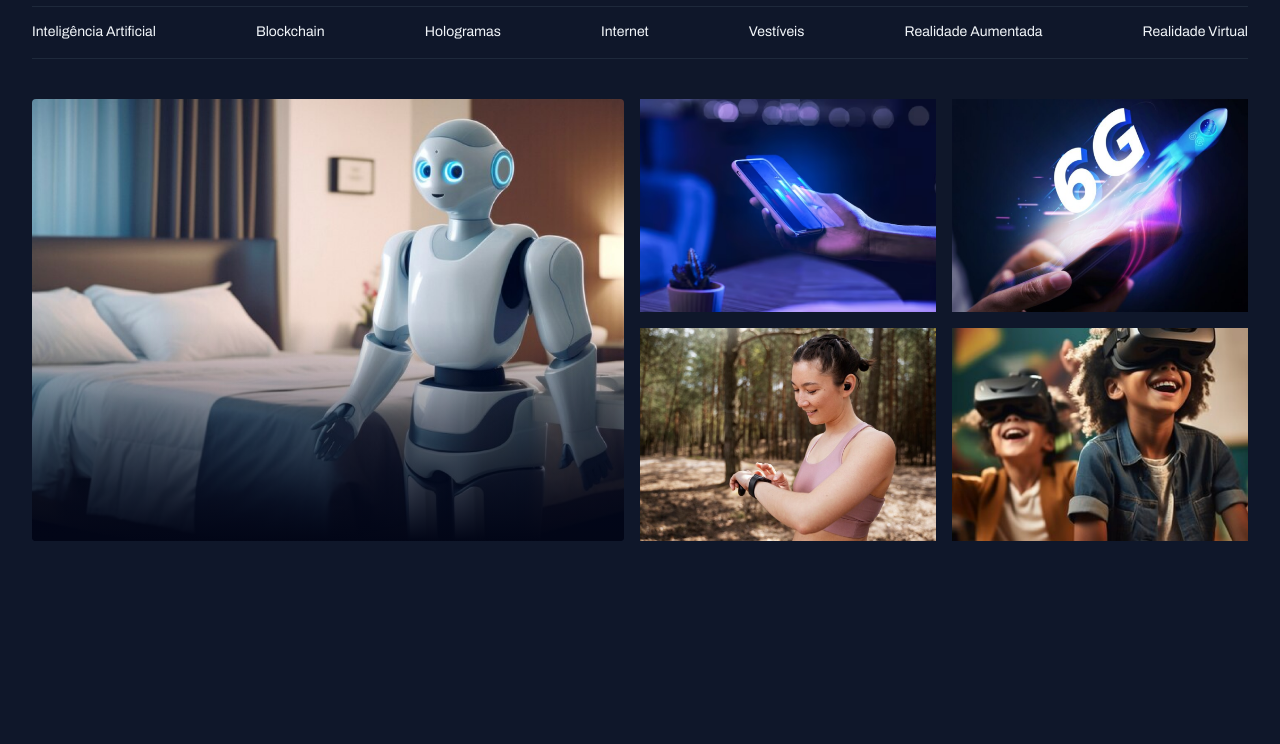
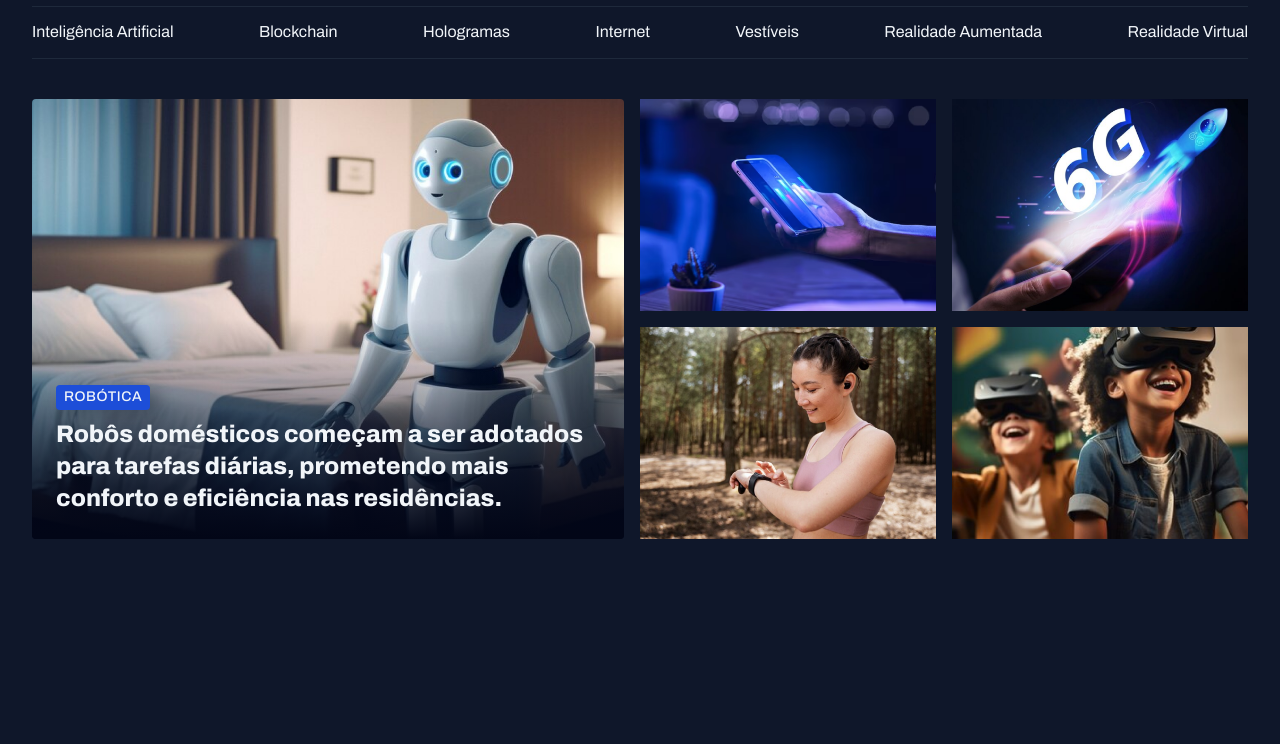
Before and after one commit to mdouracyfreire/portal-noticias, a plain HTML site: page index.html in a window 1280 px wide. Shown: the part 56-800 px from the top of the page. Drawn offline with Linux system fonts and the light colour scheme.

Commit message:
ajustando o conteúdo do card

```diff
--- a/index.html
+++ b/index.html
@@ -43,9 +43,14 @@
 
   <main class="container grid">
     <section id="featured" class="grid grid-flow-col gap-16">
-      <div class="card">
+      <figure class="card">
         <img src="./assets/images/Image 01.png" alt="">
-      </div>
+
+        <figcaption>
+          <span class="content-tag">robótica</span>
+          <h2 class="text-2xl">Robôs domésticos começam a ser adotados para tarefas diárias, prometendo mais conforto e eficiência nas residências.</h2>
+        </figcaption>
+      </figure>
 
       <div class="grid grid-cols-2 gap-16">
         <div>
--- a/styles/global.css
+++ b/styles/global.css
@@ -24,7 +24,7 @@
   --h3: 800 14px/140% var(--font-family);
   --text-span: 600 14px/145% var(--font-family);
   --text: 400 16px/140% var(--font-family);
-  --text: 400 14px/160% var(--font-family);
+  --text-sm: 400 14px/160% var(--font-family);
 }
 
 body{
@@ -59,3 +59,15 @@ img{
 main{
   margin-top: 40px;
 }
+
+.content-tag{
+  display: inline-block;
+  background-color: var(--brand-color-dark);
+  padding: 4px 8px;
+  border-radius: 4px;
+  font: 500 14px/1.2 var(--font-family);
+  text-transform: uppercase;
+  letter-spacing: 0.04em;
+  color: var(--text-color-primary);
+  box-shadow: 8px 4px 16px rgba(2, 6, 23, 0.25);
+}
--- a/styles/sections.css
+++ b/styles/sections.css
@@ -20,5 +20,15 @@
         #020617 100%
       );
     }
+
+    figcaption{
+      position: absolute;
+      bottom: 0;
+      padding: 24px;
+
+      h2{
+        margin-top: 8px;
+      }
+    }
   }
 }
--- a/styles/utility.css
+++ b/styles/utility.css
@@ -14,3 +14,19 @@
 .gap-16{
   gap: 16px;
 }
+
+.text-2xl{
+  font: var(--h1);
+}
+
+.text-xl{
+  font: var(--h2);
+}
+
+.text-lg{
+  font: var(--h3);
+}
+
+.text-sm{
+  font: var(--text-sm);
+}
```
